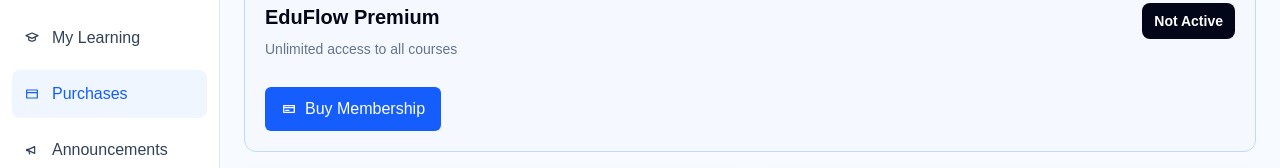
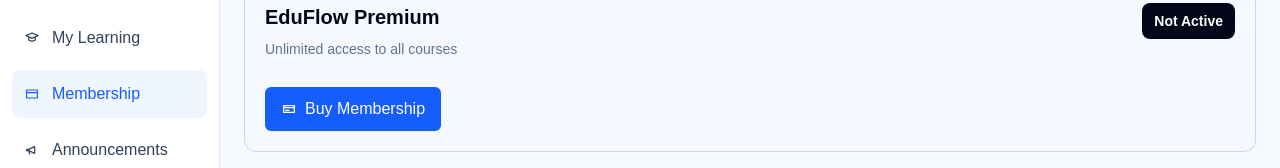
Before and after one commit to SiddharthaDhakal2/EduFlow, a Next.js app in the folder frontend/: page /user/membership in a window 1280 px wide. Shown: the part 174-342 px from the top of the page. Built offline with nearby package versions, Linux system fonts and the light colour scheme.

Commit message:
Update user sidebar membership label

```diff
--- a/frontend/app/components/DashboardShell.tsx
+++ b/frontend/app/components/DashboardShell.tsx
@@ -9,7 +9,7 @@ const navItems = [
   { label: "Dashboard", href: "/user/dashboard", icon: "grid" },
   { label: "Courses", href: "/user/courses", icon: "book" },
   { label: "My Learning", href: "/user/learning", icon: "cap" },
-  { label: "Purchases", href: "/user/membership", icon: "card" },
+  { label: "Membership", href: "/user/membership", icon: "card" },
   { label: "Announcements", href: "/user/announcements", icon: "megaphone" },
   { label: "Profile", href: "/user/profile", icon: "user" },
 ];
```
